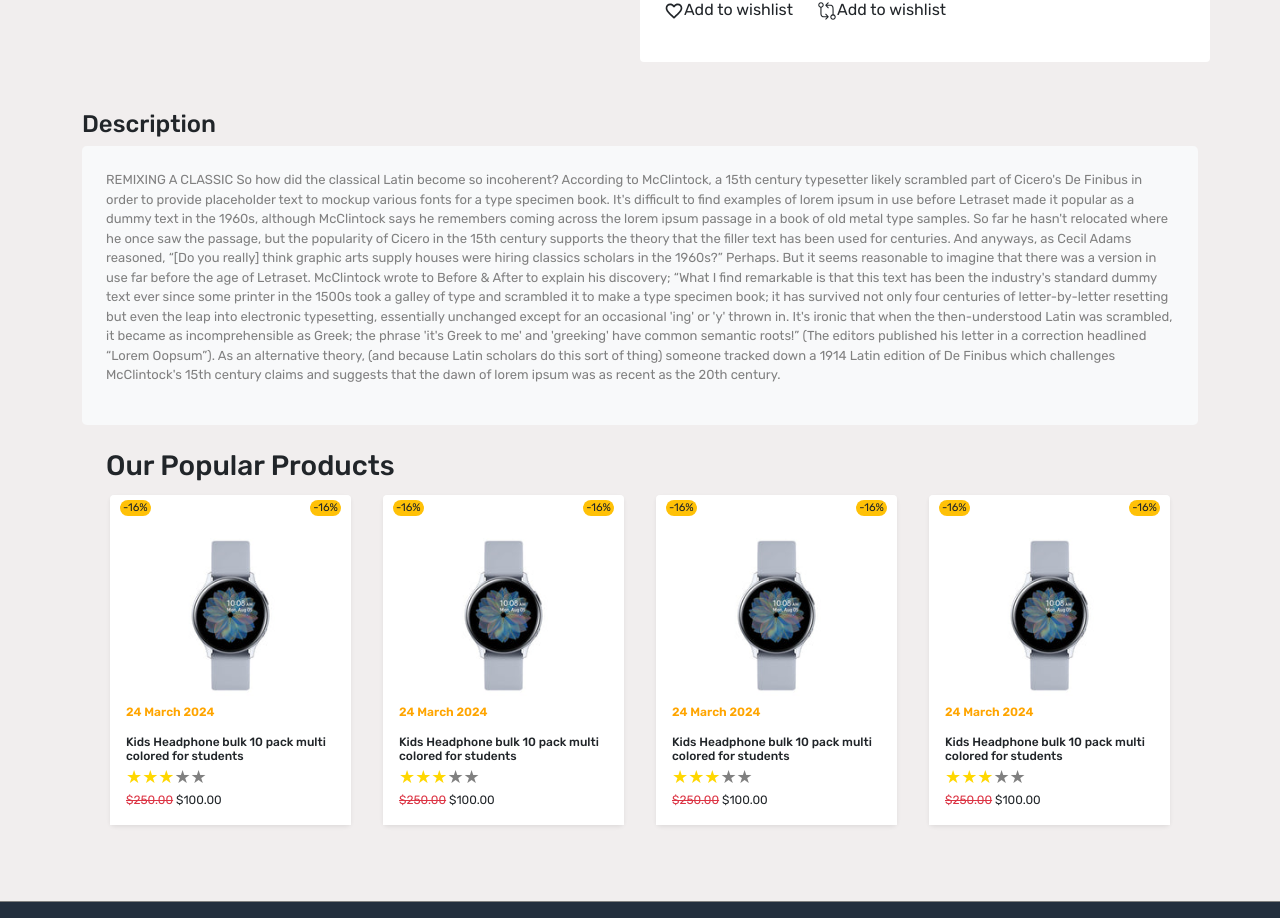
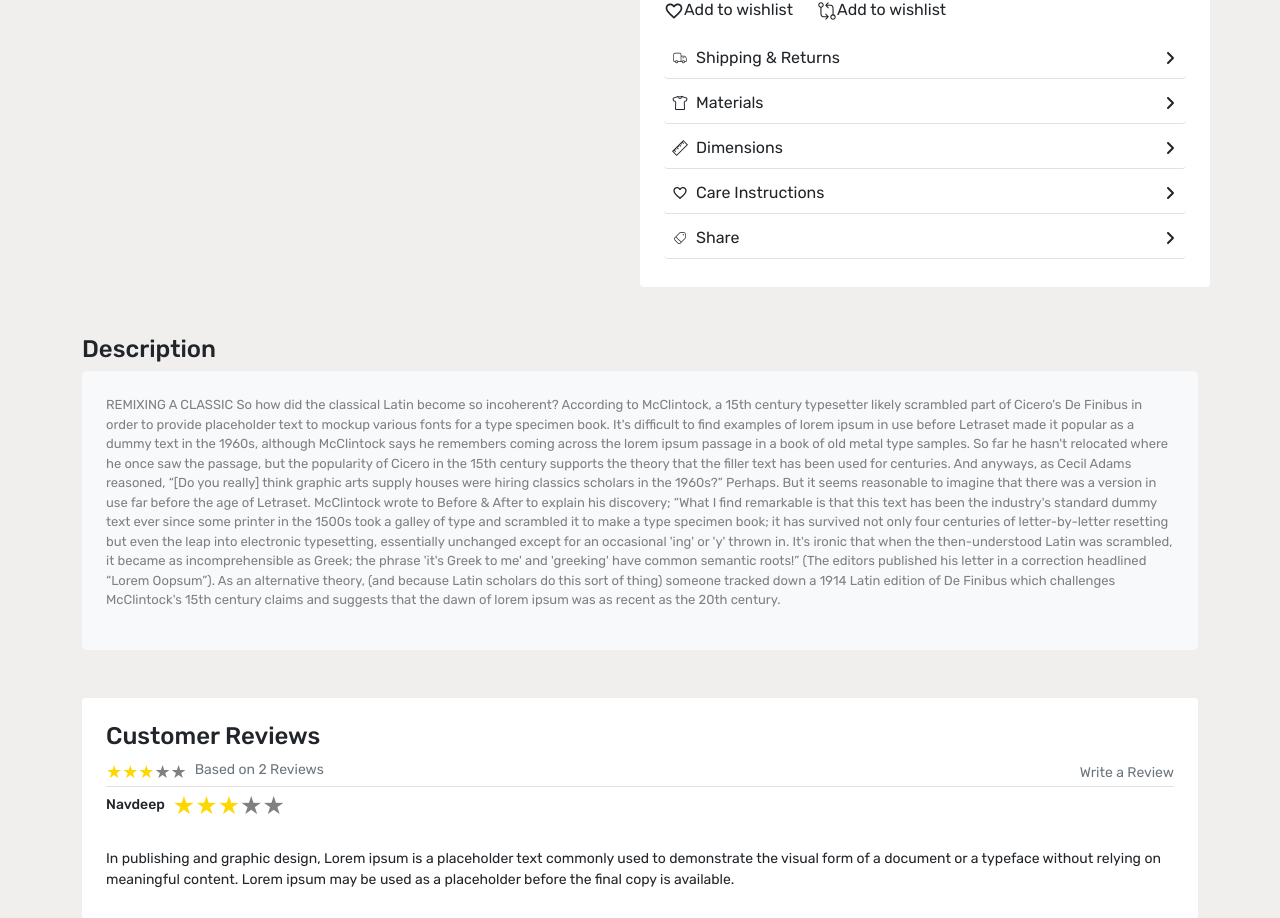
Before and after one commit to Braionic/novelMartFrontEnd, a React (Create React App) app: page /our-store/product/1 in a window 1280 px wide. Shown: the part 1019-1937 px from the top of the page. Built offline with nearby package versions, Linux system fonts and the light colour scheme.

Commit message:
i completed the styling of the single product page

```diff
--- a/package.json
+++ b/package.json
@@ -6,6 +6,7 @@
     "@reduxjs/toolkit": "^2.2.1",
     "cra-template-redux": "2.0.0",
     "react": "^18.2.0",
+    "react-copy-to-clipboard": "^5.1.0",
     "react-dom": "^18.2.0",
     "react-fast-marquee": "^1.6.4",
     "react-helmet": "^6.1.0",
--- a/src/App.css
+++ b/src/App.css
@@ -427,6 +427,13 @@ width: 100%
   .outline-black {
     outline: 2px solid black;
   }
+.QA {
+  opacity: 0;
+  transition: 1s
+}
+
+
+
   @media only screen and (max-width: 922px){
     /*Tablets [601px -> 1200px]*/
     .blogcards{
--- a/src/pages/Product.jsx
+++ b/src/pages/Product.jsx
@@ -1,4 +1,4 @@
-import React from "react";
+import React, { useState } from "react";
 import ReactHelmet from "../components/ReactHelmet";
 import HeadingBar from "../components/HeadingBar";
 import OurstoreCards from "../components/OurstoreCards";
@@ -6,8 +6,60 @@ import ReactStars from "react-stars";
 import ReactImageZoom from "react-image-zoom";
 import { MdFavoriteBorder } from "react-icons/md";
 import { IoIosGitCompare } from "react-icons/io";
+import { CiDeliveryTruck } from "react-icons/ci";
+import { FaAngleDown, FaAngleRight, FaRegClipboard } from "react-icons/fa6";
+import { IoShirtOutline } from "react-icons/io5";
+import { TfiRulerAlt } from "react-icons/tfi";
+import { CiShoppingTag } from "react-icons/ci";
+import { CopyToClipboard } from "react-copy-to-clipboard";
 
 export default function Product() {
+  const [selectedItem, setSelectedItem] = useState(0);
+  const [copyStatus, setCopyStatus] = useState(false); // To indicate if the text was copied
+  const [writeComment, setWriteComment] = useState(false);
+
+  const onCopyText = () => {
+    setCopyStatus(true);
+    setTimeout(() => setCopyStatus(false), 2000); // Reset status after 2 seconds
+  };
+
+  const accordion = [
+    {
+      id: 1,
+      label: "Shipping & Returns",
+      answer:
+        "Free shipping avalable on all orders! we ship all Us domestic orders within 5-10 business days",
+      icon: <CiDeliveryTruck />,
+    },
+    {
+      id: 2,
+      label: "Materials",
+      answer:
+        "In publishing and graphic design, Lorem ipsum is a placeholder text commonly used to demonstrate the visual form of a document or a typeface without relying on meaningful content. Lorem ipsum may be used as a placeholder before the final copy is available.",
+      icon: <IoShirtOutline />,
+    },
+    {
+      id: 3,
+      label: "Dimensions",
+      answer:
+        "In publishing and graphic design, Lorem ipsum is a placeholder text commonly used to demonstrate the visual form of a document or a typeface without relying on meaningful content. Lorem ipsum may be used as ",
+      icon: <TfiRulerAlt />,
+    },
+    {
+      id: 4,
+      label: "Care Instructions",
+      answer:
+        "loreum ipsum is a platform where you can get random nonsense test to use as place holders",
+      icon: <MdFavoriteBorder />,
+    },
+    {
+      id: 5,
+      label: "Share",
+      answer: "http://localhost:3000/our-store/product/id",
+      icon: <CiShoppingTag />,
+    },
+  ];
+
   const props = {
     width: 400,
     height: 350,
@@ -174,6 +226,55 @@ export default function Product() {
                     <span>Add to wishlist</span>
                   </div>
                 </div>
+                <div className="accordion">
+                  {accordion.map((item, index) => {
+                    index += 1;
+                    return (
+                      <>
+                        <div
+                          className="bg-white border-bottom  text-link-light p-2 rounded d-flex align-items-center justify-content-between  mb-1"
+                          onClick={() =>
+                            selectedItem === item.id
+                              ? setSelectedItem(0)
+                              : setSelectedItem(item.id)
+                          }
+                          key={item.id}
+                        >
+                          <div className="d-flex align-items-center ">
+                            {item.icon}
+                            <p className="mb-0 ms-2 ">{item.label}</p>
+                          </div>
+                          {selectedItem === index ? (
+                            <FaAngleDown />
+                          ) : (
+                            <FaAngleRight />
+                          )}
+                        </div>
+                        {selectedItem === index && (
+                          <div
+                            role="button"
+                            className={`bg-info border border-1 mt-0  p-2 rounded cursor-pointer`}
+                          >
+                            <CopyToClipboard
+                              text={item.answer}
+                              onCopy={onCopyText}
+                            >
+                              <div className="d-flex align-items-center justify-content-between ">
+                                <p className="mt-0 font-14">{item.answer}</p>
+                                <FaRegClipboard />
+                              </div>
+                            </CopyToClipboard>
+                            {copyStatus && (
+                              <p className="bg-success">
+                                Text copied to clipboard!
+                              </p>
+                            )}
+                          </div>
+                        )}
+                      </>
+                    );
+                  })}
+                </div>
               </div>
             </div>
           </div>
@@ -227,7 +328,96 @@ export default function Product() {
           </div>
         </div>
       </section>
-      <section className="wrapper-3 mb-5">
+      <section className="main-wrapper-4 my-5">
+        <div className="container-xl">
+          <div className="row">
+            <div className="col-12">
+              <div className="reviews bg-white p-4 rounded">
+                <h4>Customer Reviews</h4>
+                <div className="write-a-review border-bottom d-flex align-items-center justify-content-between">
+                  <div className="d-flex align-item-center gap-2">
+                    <ReactStars
+                      count={5}
+                      //onChange={ratingChanged}
+                      value={3}
+                      size={18}
+                      color2={"#ffd700"}
+                    />
+                    <span className="text-secondary font-14">
+                      Based on 2 Reviews
+                    </span>
+                  </div>
+                  <div role="button"
+                    onClick={() => setWriteComment((oldVal) => !oldVal)}
+                    className="review-togle"
+                  >
+                    <span className="text-secondary font-14">
+                      Write a Review
+                    </span>
+                  </div>
+                </div>
+                {
+                  writeComment && <div>
+                    <div className="write-a-review d-flex align-items-center justify-content-between">
+                      <div className="d-flex flex-column-reverse  align-item-center py-4 gap-2">
+                        <ReactStars
+                          count={5}
+                          //onChange={ratingChanged}
+                          value={3}
+                          size={18}
+                          color2={"#ffd700"}
+                        />
+                        <span className="text-secondary font-14">
+                          Write a Reviews
+                        </span>
+                      </div>
+                    </div>
+                    <div className="border-bottom pb-4">
+                      <form className="my-2">
+                        <div className="form-group">
+                          <textarea
+                            className="form-control"
+                            id="exampleFormControlTextarea1"
+                            rows="3"
+                            placeholder="Comments"
+                          ></textarea>
+                        </div>
+                      </form>
+                      <div className="d-flex align-align-items-center justify-content-end">
+                        <button className="btn btn-lg btn-dark rounded-pill font-14">
+                          Submit Review
+                        </button>
+                      </div>
+                    </div>
+                  </div>
+                }
+                <div className="customers-review">
+                  <div className="d-flex align-items-center gap-2">
+                    <h5 className="mb-0 font-14">Navdeep</h5>
+                    <ReactStars
+                      count={5}
+                      //onChange={ratingChanged}
+                      value={3}
+                      size={25}
+                      color2={"#ffd700"}
+                    />
+                  </div>
+                  <div className="mt-4">
+                    <p className="font-14">
+                      In publishing and graphic design, Lorem ipsum is a
+                      placeholder text commonly used to demonstrate the visual
+                      form of a document or a typeface without relying on
+                      meaningful content. Lorem ipsum may be used as a
+                      placeholder before the final copy is available.
+                    </p>
+                  </div>
+                </div>
+              </div>
+            </div>
+          </div>
+        </div>
+      </section>
+      <section className="wrapper-4 mb-5">
         <div className="container-xl">
           <div className="row">
             <div className="col-12">
```
Also changed, not shown: 1 other file (tests, documents, lock files or other folders).
